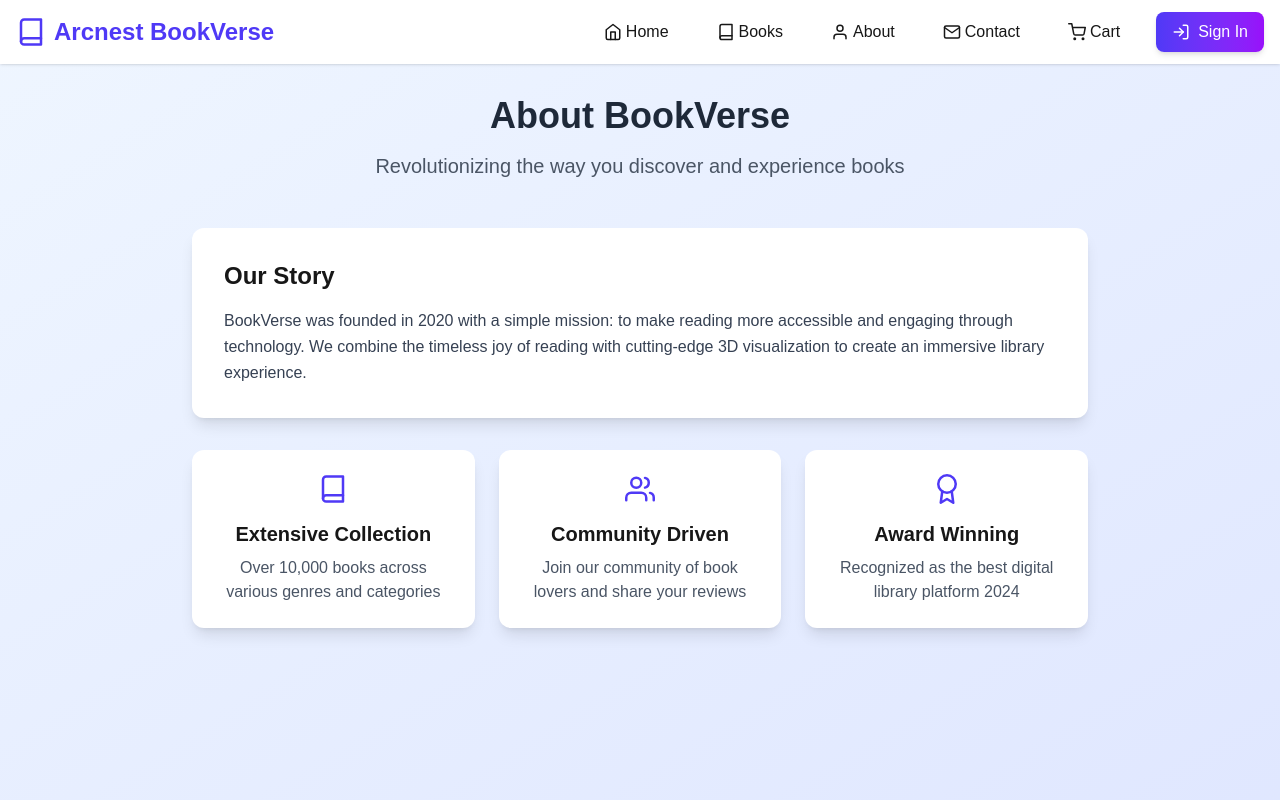
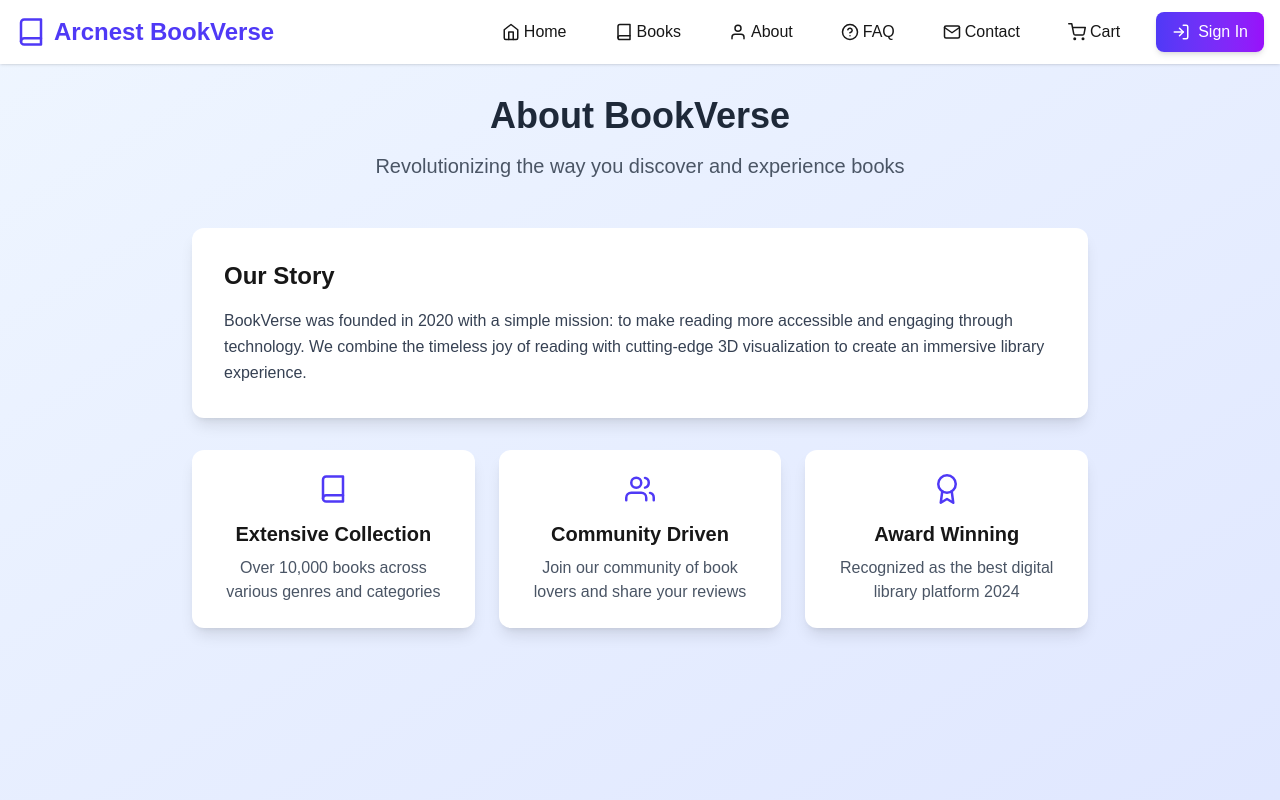
Before and after one commit to AaronFrancis05/Arcnest-BookVerse, a Next.js app: page /about in a window 1280 px wide. Shown: the top 800 px of the page. Built offline with nearby package versions, Linux system fonts and the light colour scheme; no server answers.

Commit message:
FAQ addition on Navigation

```diff
--- a/components/MainLayout.jsx
+++ b/components/MainLayout.jsx
@@ -1,13 +1,13 @@
 'use client'
 import { motion } from "framer-motion";
-import Header from "@components/Header";
+import Navigation from "@components/Navigation";
 
 import React from 'react'
 
 const Layout = ({children}) => {
   return (
       <div className="min-h-screen bg-gradient-to-br from-blue-50 to-indigo-100">
-          <Header />
+          <Navigation />
           <motion.main
               initial={{ opacity: 0, y: 20 }}
               animate={{ opacity: 1, y: 0 }}
--- a/components/Header.jsx
+++ b/components/Navigation.jsx
@@ -1,4 +1,4 @@
-// components/Header.js
+// NAVIGATION BAR COMPONENT
 'use client'
 import Link from 'next/link';
 import { motion, AnimatePresence } from 'framer-motion';
@@ -11,7 +11,8 @@ import {
     FiX,
     FiLogIn,
     FiHome,
-    FiSettings
+    FiSettings,
+    FiHelpCircle
 } from 'react-icons/fi';
 import { useCart } from '@context/cartContext';
 import { useState, useEffect } from 'react';
@@ -22,7 +23,7 @@ import {
     useUser
 } from '@clerk/nextjs';
 
-export default function Header() {
+export default function Navigation() {
     const { cartItems = [] } = useCart();
     const [isMobileMenuOpen, setIsMobileMenuOpen] = useState(false);
     const [isScrolled, setIsScrolled] = useState(false);
@@ -129,6 +130,13 @@ export default function Header() {
                         >
                             <FiUser className="text-lg group-hover:scale-110 transition-transform" />
                             <span>About</span>
+                        </Link>
+                        <Link
+                            href="/faq"
+                            className="flex items-center space-x-1 hover:text-indigo-600 transition-colors group px-3 py-2 rounded-lg hover:bg-gray-50"
+                        >
+                            <FiHelpCircle className="text-lg group-hover:scale-110 transition-transform" />
+                            <span>FAQ</span>
                         </Link>
 
                         <Link
@@ -259,6 +267,14 @@ export default function Header() {
                                     <FiUser className="text-xl text-indigo-600 group-hover:scale-110 transition-transform" />
                                     <span>About</span>
                                 </Link>
+                                <Link
+                                    href="/faq"
+                                    className="flex items-center space-x-3 p-3 hover:bg-indigo-50 rounded-lg transition-colors text-lg font-medium group"
+                                    onClick={closeMobileMenu}
+                                >
+                                    <FiHelpCircle className="text-xl text-indigo-600 group-hover:scale-110 transition-transform" />
+                                    <span>FAQ</span>
+                                </Link>
 
                                 <Link
                                     href="/contact"
```
